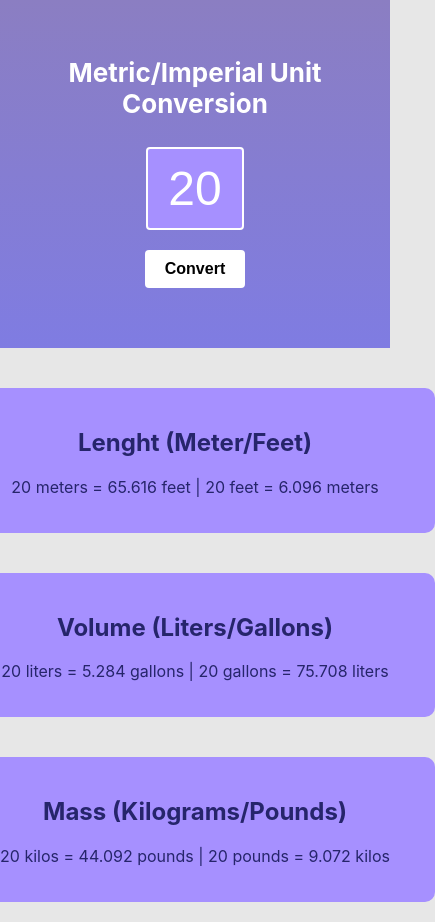
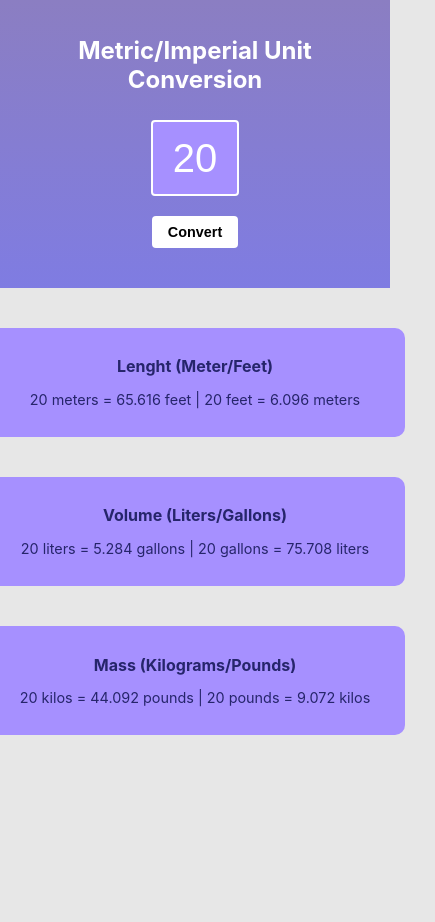
Before and after one commit to youssefshahinxx/unit-convertor-app, a plain HTML site: page index.html in a window 390 px wide. Shown: the whole page, 435 px wide, since content can reach past the window. After the commit the page ends 844 px from the top, so only its background shows below. Drawn offline with Linux system fonts and the light colour scheme.

Commit message:
new update for responsive styles

```diff
--- a/style.css
+++ b/style.css
@@ -1,29 +1,27 @@
+/* General Styles */
 body {
     text-align: center;
-    margin: 0px;
-    padding: 0px;
+    margin: 0;
+    padding: 0;
     background-color: rgb(231, 231, 231);
 }
 
 #main {
-    margin-top: 10px;
-    margin-bottom: 0px;
-    padding-top: 40px;
-    padding-bottom: 60px;
+    margin: 0px;
+    padding: 40px 20px 60px 20px;
     width: 100%;
     box-sizing: border-box;
-    margin: 0;
     font-family: inter, sans-serif;
     font-weight: bold;
     font-size: 13px;
     background-image: linear-gradient(#8b7ec2, #7f7ce2);
     color: white;
-    /* border-radius: 20px 20px 0px 0px; */
 }
 
 #input-el {
     margin-top: 10px;
-    width: 90px;
+    width: 100%;
+    max-width: 90px; /* Ensures the input doesn't become too large on wider screens */
     height: 77px;
     text-align: center;
     font-size: 3rem;
@@ -34,7 +32,6 @@ body {
     color: white;
 }
 
-
 #convert-btn {
     margin-top: 20px;
     padding: 10px 20px;
@@ -43,6 +40,7 @@ body {
     border-radius: 4px;
     font-size: 1rem;
     font-weight: bold;
+    cursor: pointer;
 }
 
 #convertors {
@@ -50,18 +48,48 @@ body {
     flex-direction: column;
     align-items: center;
     padding-top: 20px;
-    padding-bottom: 0px;
+    padding-bottom: 0;
 }
 
 .convertors-el {
     background-color: #a690ff;
-    /* background-image: linear-gradient(#a690ff , rgba(252, 252, 252, 0.106)); */
-    margin: 20px 0px;
-    padding: 20px 40px;
+    margin: 20px 0;
+    padding: 20px;
     font-family: inter, sans-serif;
     border-radius: 10px;
-    width: 400px;
+    width: 90%;
+    max-width: 400px; /* Limits the width on larger screens */
     color: rgb(38, 37, 107);
-    /* border: 1px solid rgb(174, 235, 255); */
+}
 
+/* Responsive Styles */
+@media (max-width: 768px) {
+    #main {
+        padding: 20px 10px 40px 10px;
+        font-size: 12px;
+    }
+
+    #input-el {
+        width: 80px; /* Slightly reduce the input size on smaller screens */
+        height: 70px;
+        font-size: 2.5rem;
+    }
+
+    #convert-btn {
+        padding: 8px 16px;
+        font-size: 0.9rem;
+    }
+
+    .convertors-el {
+        padding: 15px;
+        width: 100%;
+    }
+
+    h2 {
+        font-size: 1rem; /* Adjusts the size of headings on smaller screens */
+    }
+
+    p {
+        font-size: 0.9rem; /* Adjusts the paragraph text size on smaller screens */
+    }
 }
```
